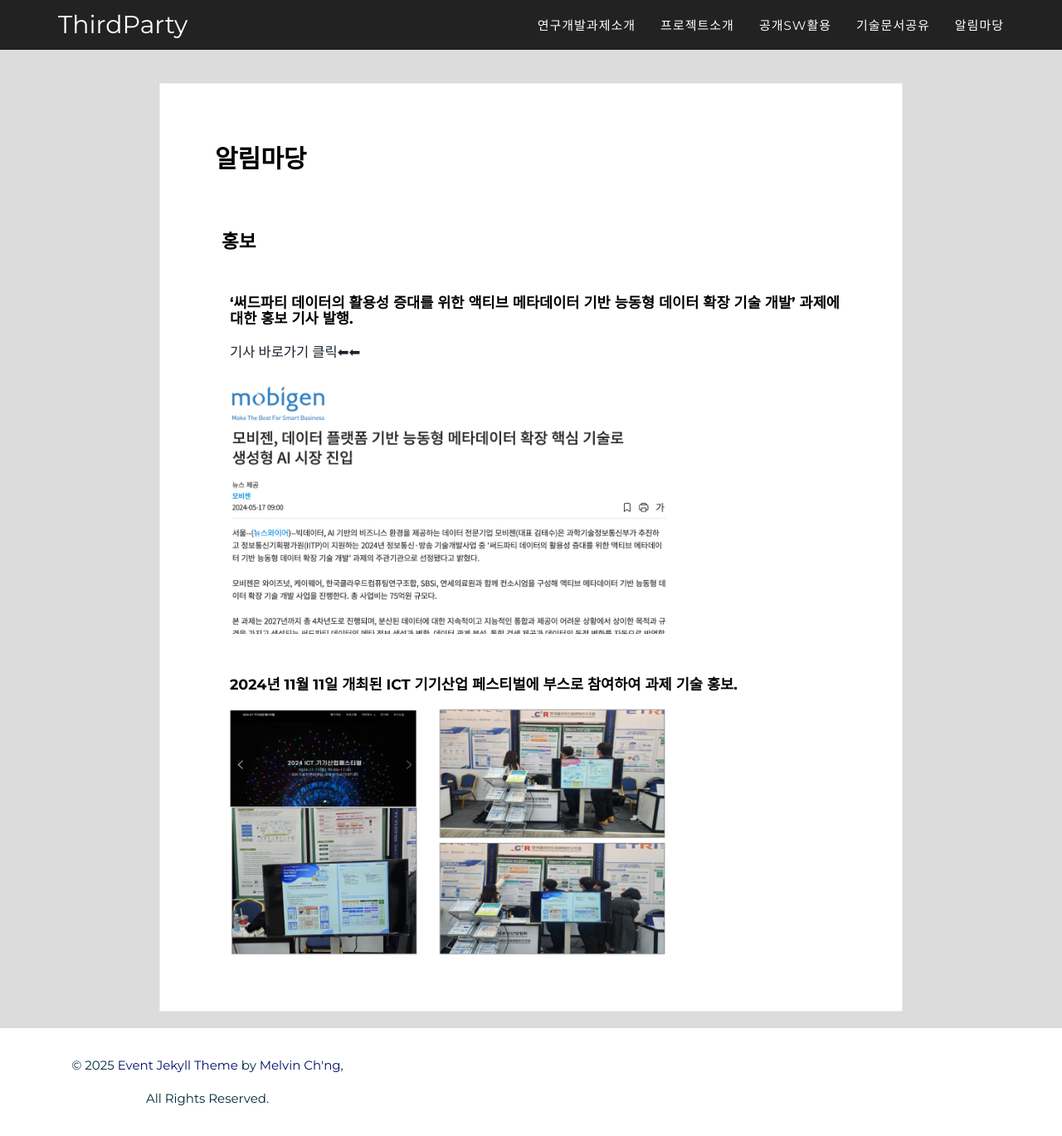
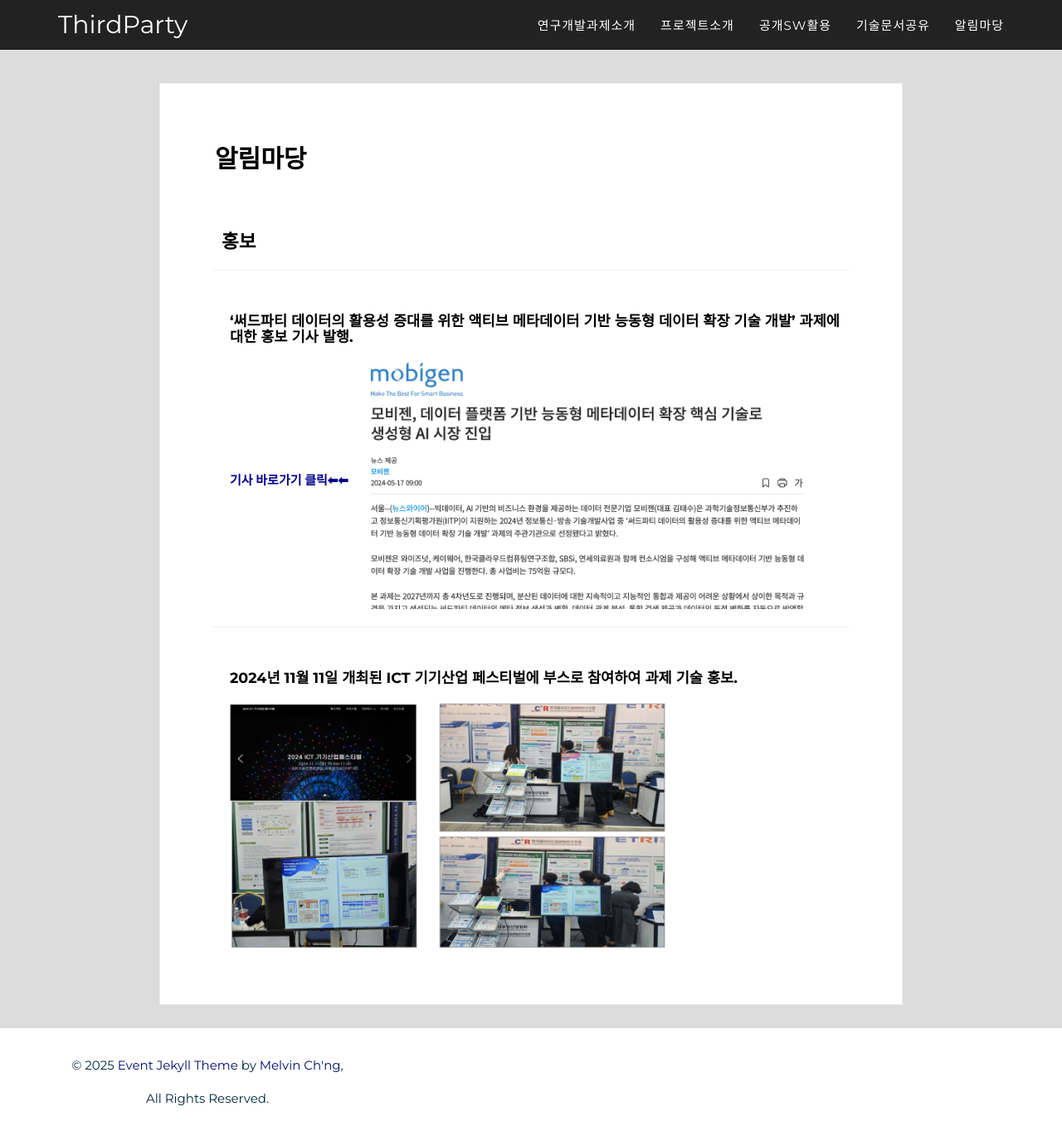
Before and after one commit to ThirdActiveDataExTech/ThirdActiveDataExTech.github.io, a Jekyll site: the page built from 2016_pages/announcement.html, in a window 1280 px wide and 1369 px high. Shown: the whole window at 83% size. Built offline with Jekyll 4.4.1, drawn with Linux system fonts in a browser that asks for light colours; some web fonts are replaced.

Commit message:
[알림마당]
- css 변경
- 구분선 추가

```diff
--- a/2016_pages/announcement.html
+++ b/2016_pages/announcement.html
@@ -8,13 +8,13 @@
 <div class="event black-frame">
     <h1 class="title">{{ page.title }}</h1>
     <h2>홍보</h2>
-
+    <hr>
     <h3>‘써드파티 데이터의 활용성 증대를 위한 액티브 메타데이터 기반 능동형 데이터 확장 기술 개발’ 과제에 대한 홍보 기사 발행.<br></h3>
-    <p class="context1" href="https://www.newswire.co.kr/newsRead.php?no=989803">
+    <a class="context1" href="https://www.newswire.co.kr/newsRead.php?no=989803">
         기사 바로가기 클릭⬅︎⬅︎
-    </p>
+    </a>
     <img class="announce-img" src="/css/2016_style/img/press-release1.png" alt="">
-
+    <hr>
     <h3>2024년 11월 11일 개최된 ICT 기기산업 페스티벌에 부스로 참여하여 과제 기술 홍보.</h3>
     <p class="context1">
         </p>
--- a/_sass/2016_sass/_event.scss
+++ b/_sass/2016_sass/_event.scss
@@ -20,6 +20,12 @@
 
   a {
     color: darkblue;
+  }
+
+  a.context1{
+    color: darkblue;
+    margin-left: 20px;
+    font-weight: bold;
   }
 
   h2 {
@@ -86,7 +92,7 @@
   }
   img.small-logo{
     margin-left: 10px;
-    width: 20px
+    width: 25px
   }
 }
 
```
